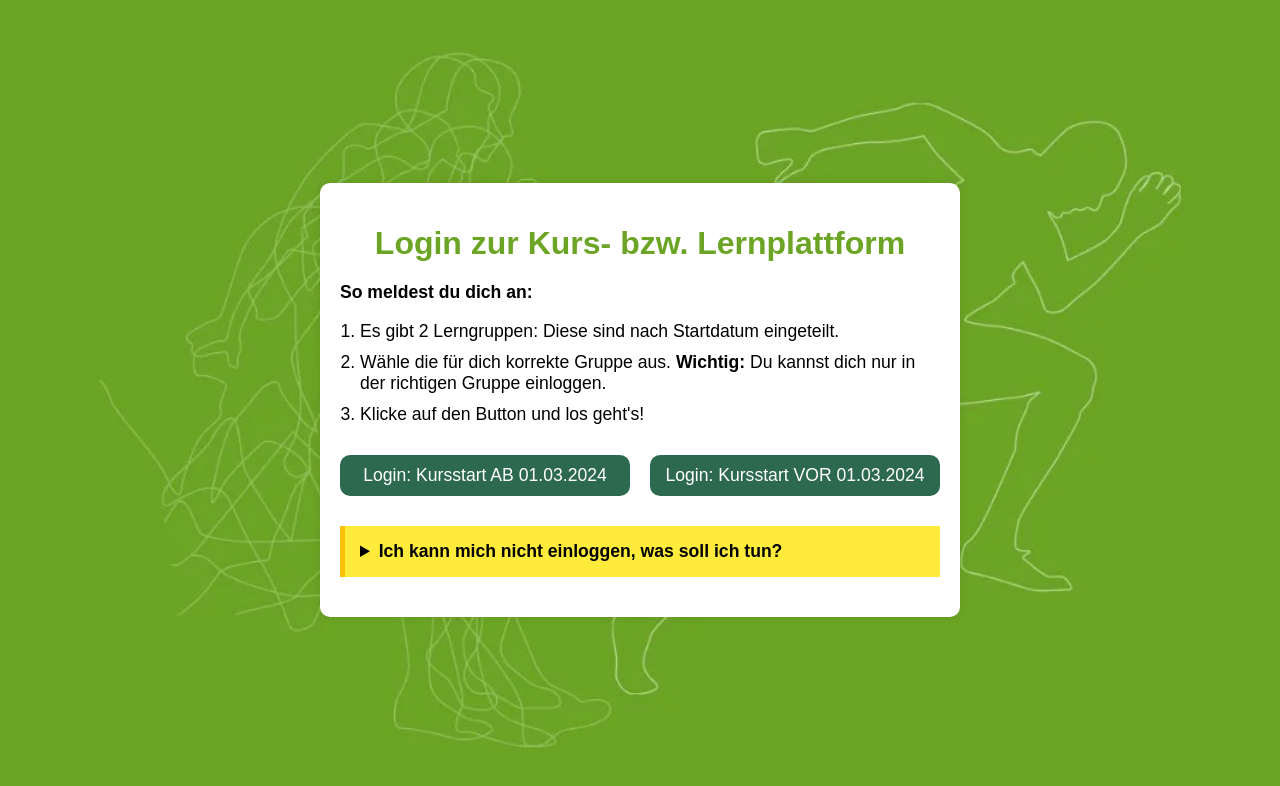
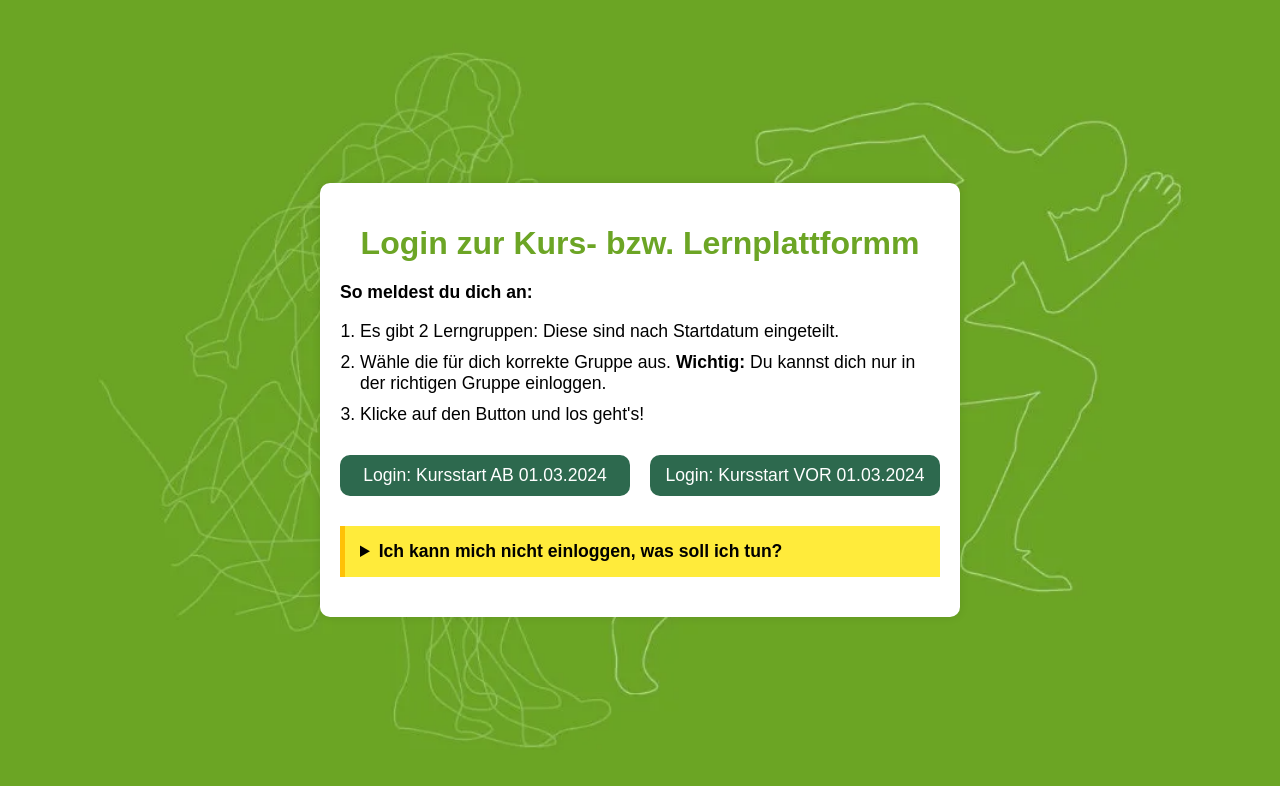
Before and after one commit to dev-stz/rossi.lernplattform, a plain HTML site: page index.html in a window 1280 px wide. Drawn offline with Linux system fonts and the light colour scheme.

Commit message:
test pull

```diff
--- a/index.html
+++ b/index.html
@@ -88,7 +88,7 @@
 
 <body>
     <div class="container">
-        <h1>Login zur Kurs- bzw. Lernplattform</h1>
+        <h1>Login zur Kurs- bzw. Lernplattformm</h1>
 
         <div class="instructions">
             <p><strong>So meldest du dich an:</strong></p>
```
